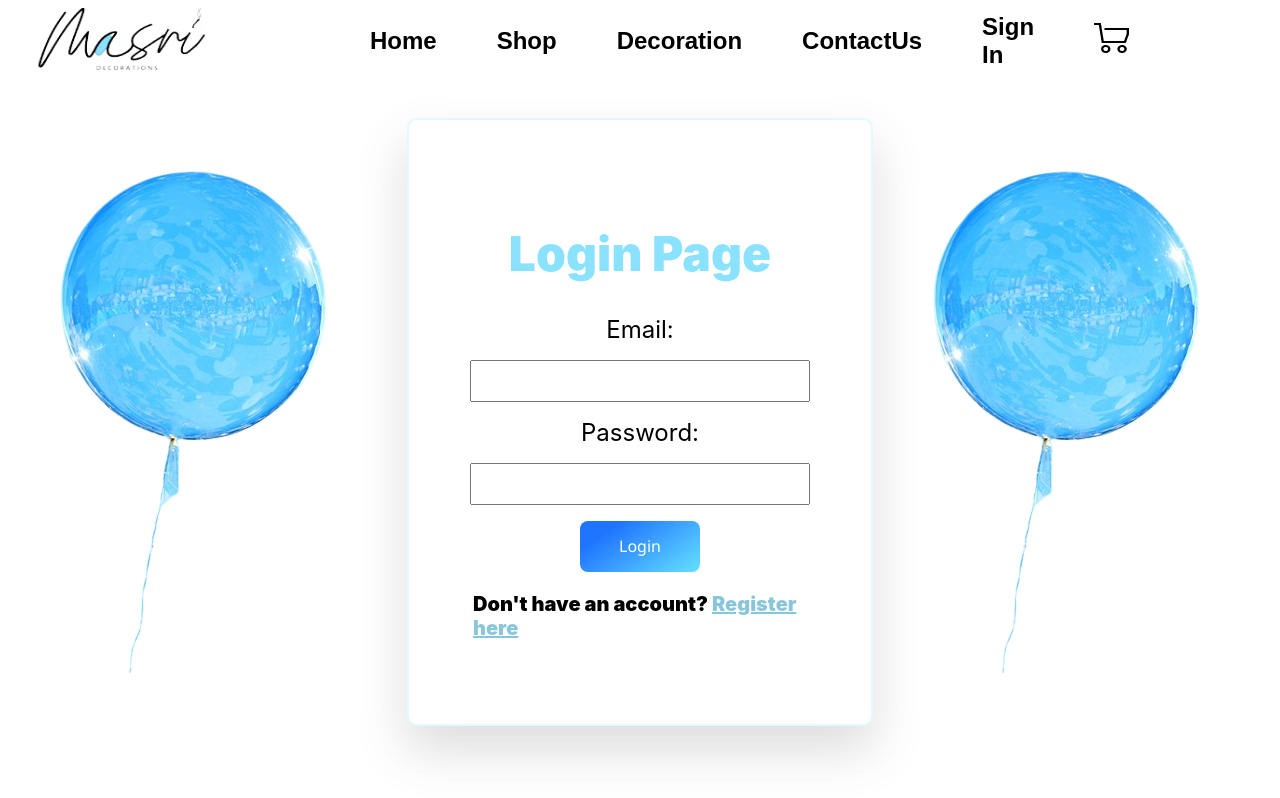
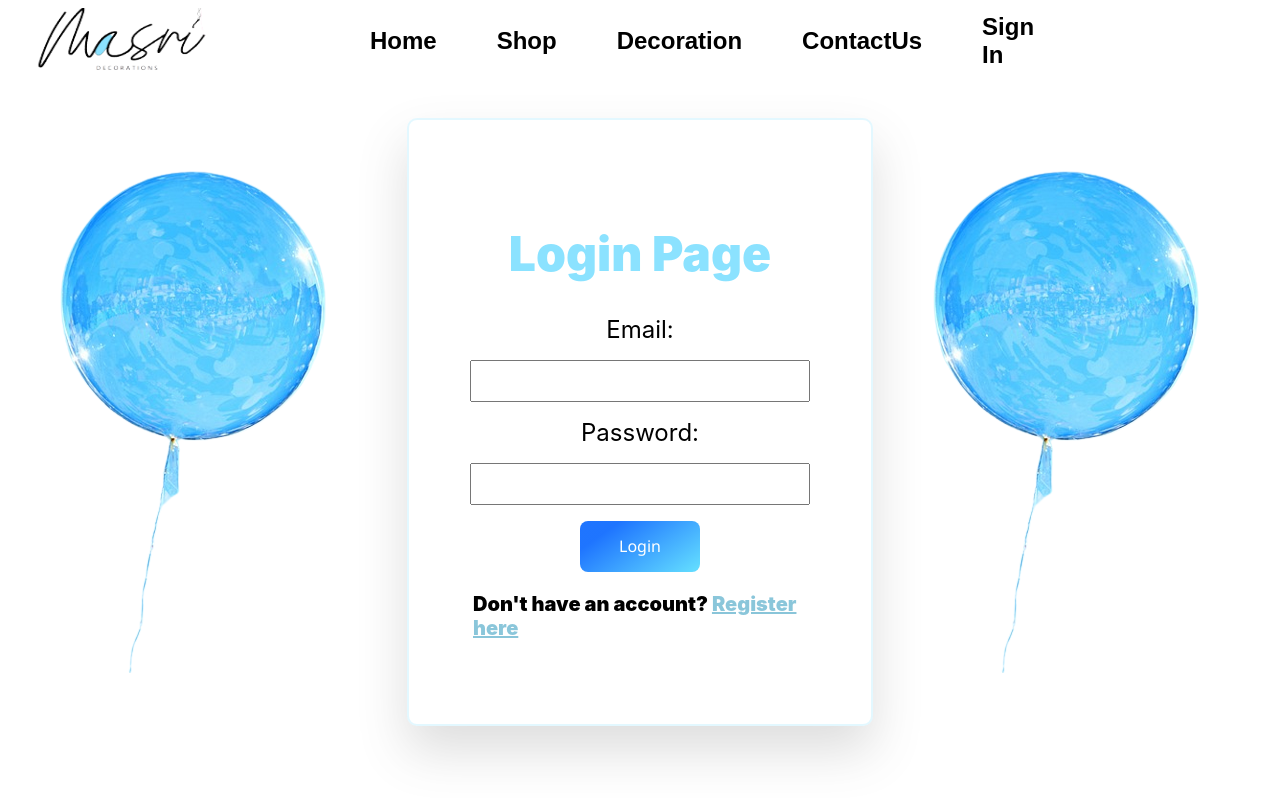
Before and after one commit to Rashabadran/MasriDecorationFrontEnd, a React (Create React App) app in the folder masri/: page /login in a window 1280 px wide. Built offline with nearby package versions, Linux system fonts and the light colour scheme.

Commit message:
finalizing my project

```diff
--- a/masri/src/Login.css
+++ b/masri/src/Login.css
@@ -5,6 +5,10 @@
     align-items: center;
     justify-content: center;
     height: 90.5vh;
+}
+
+.swal-modal {
+width:30%;
 }
 
 .login-h1 {
--- a/masri/src/NavBar.css
+++ b/masri/src/NavBar.css
@@ -56,6 +56,7 @@ width: 12rem;
     justify-content: center;
     align-content: center;
     align-items: center;
+    font-family: sans-serif;
 }
 
 .nav-links li a,
--- a/masri/src/NavBar.jsx
+++ b/masri/src/NavBar.jsx
@@ -94,6 +94,7 @@ function NavBar() {
           <li className={nav ? "maintain" : "normal"}>
             <p onClick={handleSignout} className="ri-user-3-fill">
               Logout
+
             </p>
           </li>
         ) : (
@@ -108,11 +109,16 @@ function NavBar() {
             </p>
           </li>
         )}
+        {token?(
         <li>
           <Link to="/order">
             <img src={cart} alt="cart" />
           </Link>
         </li>
+        ):(
+          null
+        )}
+
       </ul>
       <div className={nav ? "maintain" : "normal"}>
         {/* {token ? (
@@ -137,9 +143,7 @@ function NavBar() {
             </li>
           </p>
         )} */}
-        <div className={icon} id="menu-icon" onClick={toggle}>
-
-        </div>
+        <div className={icon} id="menu-icon" onClick={toggle}></div>
       </div>
     </header>
   );
```
